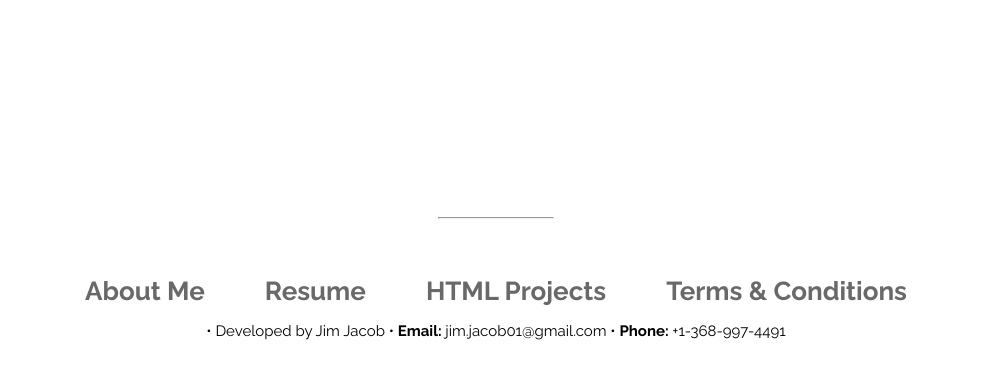
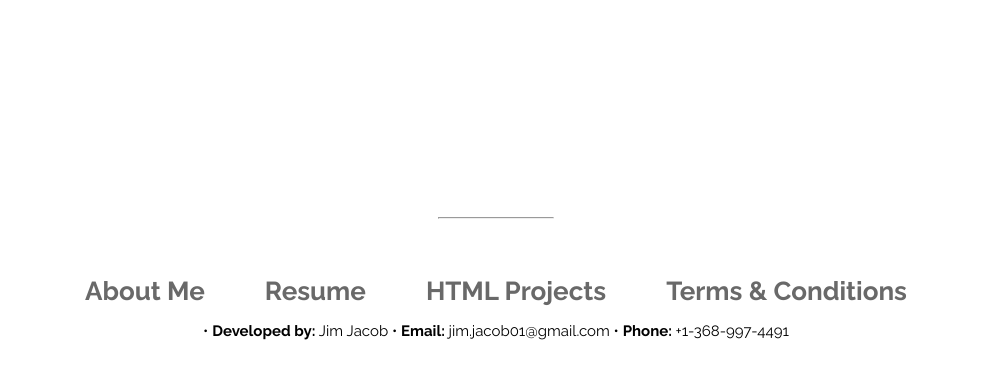
Before and after one commit to Jimm79/uiportfolio, a plain HTML site: page index.html in a window 1280 px wide. Shown: the part 2115-2484 px from the top of the page, without its empty margins (144-1135 px from the left). Drawn offline with nearby package versions, Linux system fonts and the light colour scheme; a web font is replaced by a local one.

Commit message:
Update index.html

```diff
--- a/index.html
+++ b/index.html
@@ -159,7 +159,7 @@
 
 
 <div class="CopyContainer">
-<h6>• Developed by Jim Jacob • <b>Email: </b>jim.jacob01@gmail.com • <b>Phone: </b>+1-368-997-4491</h6>
+<h6>• <b>Developed by:</b> Jim Jacob • <b>Email: </b>jim.jacob01@gmail.com • <b>Phone: </b>+1-368-997-4491</h6>
 </div>
 </div>
 </div>
```
